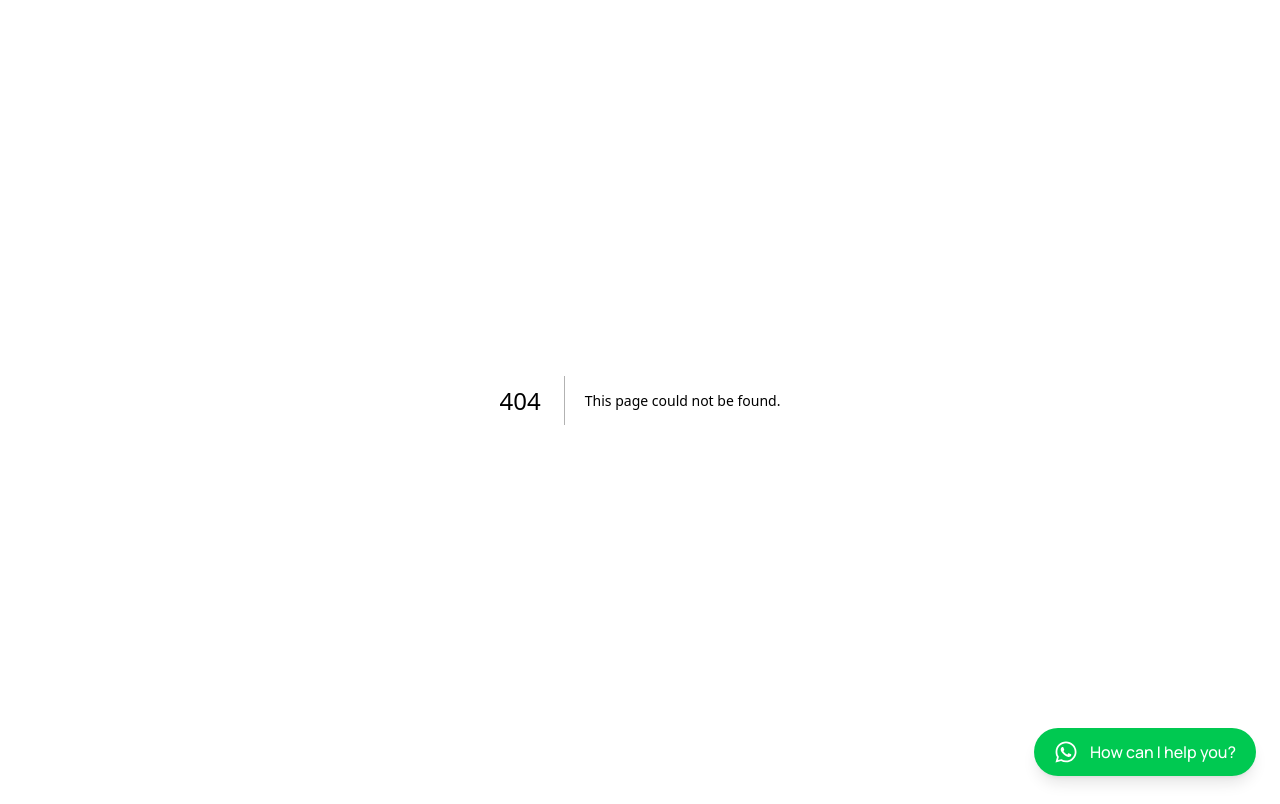
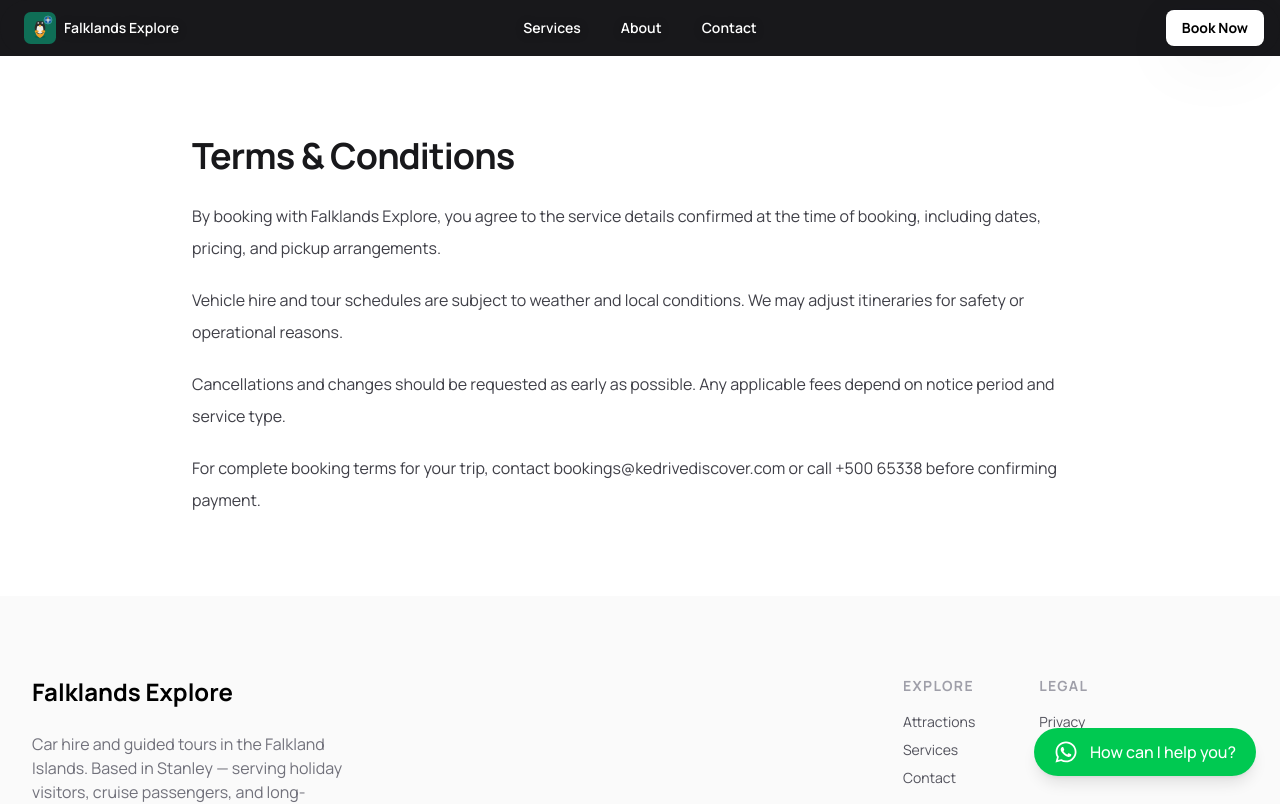
Before and after one commit to AbhishekSunar01/FalklandsExplore, a Next.js app: page /terms in a window 1280 px wide. Before the commit this address had no page. Shown: the top 804 px of the page. Built offline with nearby package versions, Linux system fonts and the light colour scheme.

Commit message:
minor fixes

```diff
--- a/app/about/page.tsx
+++ b/app/about/page.tsx
@@ -92,9 +92,12 @@
             {/* Photo */}
             <div className="relative">
               <div className="aspect-4/5 w-full overflow-hidden rounded-3xl bg-zinc-100">
-                <div className="flex h-full items-center justify-center text-sm font-medium tracking-wide text-zinc-400 uppercase">
-                  Photo of Kamal
-                </div>
+                <img
+                  src="/images/kamal.jpeg"
+                  alt="Kamal Gaudel, owner of Falklands Explore and Falkland Islands tour guide"
+                  className="h-full w-full object-cover object-center"
+                  loading="lazy"
+                />
               </div>
               {/* Floating badge */}
               <div className="absolute -right-4 -bottom-5 rounded-2xl border border-zinc-200 bg-white px-6 py-4 shadow-lg sm:-right-6">
--- /dev/null
+++ b/app/attractions/page.tsx
@@ -0,0 +1,100 @@
+import type { Metadata } from "next"
+
+import { Footer } from "@/components/layout/footer"
+import { NavbarComponent } from "@/components/layout/navbar"
+
+export const metadata: Metadata = {
+  title: "Falkland Islands Attractions",
+  description:
+    "Discover must-see Falkland Islands attractions including penguin colonies, coastlines, historic sites, and scenic day-trip routes from Stanley.",
+  alternates: { canonical: "https://falklandsexplore.com/attractions" },
+}
+
+const attractions = [
+  {
+    title: "Volunteer Point",
+    description:
+      "One of the top Falkland Islands attractions for king penguins, white-sand beaches, and dramatic coastal views.",
+  },
+  {
+    title: "Gypsy Cove",
+    description:
+      "A short trip from Stanley with wildlife, walking trails, and excellent opportunities to see Magellanic penguins.",
+  },
+  {
+    title: "Cape Pembroke Lighthouse",
+    description:
+      "A scenic coastal route ending at the iconic lighthouse and open sea views near Stanley.",
+  },
+  {
+    title: "Goose Green & Battlefield Sites",
+    description:
+      "Important historical landmarks from 1982, ideal for travelers interested in Falklands military history.",
+  },
+]
+
+export default function AttractionsPage() {
+  return (
+    <div className="flex min-h-screen flex-col">
+      <div
+        className="relative bg-cover bg-center bg-no-repeat"
+        style={{ backgroundImage: "url('/images/hero.jpg')" }}
+      >
+        <div className="absolute inset-0 bg-linear-to-b from-black/60 via-black/50 to-black/70" />
+        <div className="relative z-10">
+          <NavbarComponent />
+          <div className="px-4 pt-36 pb-20 text-center sm:px-6 lg:px-8">
+            <p className="mb-3 text-sm font-semibold tracking-[0.2em] text-emerald-400 uppercase">
+              Must-See Places
+            </p>
+            <h1 className="text-4xl font-bold tracking-tight text-white md:text-5xl">
+              Falkland Islands Attractions
+            </h1>
+            <p className="mx-auto mt-4 max-w-2xl text-lg text-zinc-300">
+              Wildlife, coastlines, history, and unforgettable viewpoints across
+              East Falkland.
+            </p>
+          </div>
+        </div>
+      </div>
+
+      <main className="flex-1 bg-white px-4 py-16 sm:px-6 md:py-20 lg:px-8">
+        <div className="mx-auto max-w-7xl">
+          <div className="grid gap-6 md:grid-cols-2">
+            {attractions.map((item) => (
+              <article
+                key={item.title}
+                className="rounded-2xl border border-zinc-200 bg-zinc-50 p-6"
+              >
+                <h2 className="mb-3 text-2xl font-bold tracking-tight text-zinc-900">
+                  {item.title}
+                </h2>
+                <p className="text-base leading-7 text-zinc-700">
+                  {item.description}
+                </p>
+              </article>
+            ))}
+          </div>
+
+          <div className="mt-10 rounded-2xl border border-zinc-200 bg-zinc-50 p-6">
+            <h3 className="mb-2 text-xl font-bold text-zinc-900">
+              Need help planning your route?
+            </h3>
+            <p className="mb-5 text-zinc-700">
+              We can tailor a day-by-day itinerary based on your interests,
+              travel dates, and weather conditions.
+            </p>
+            <a
+              href="/contact"
+              className="inline-flex items-center rounded-full bg-emerald-700 px-7 py-3 text-sm font-semibold text-white transition hover:bg-emerald-800"
+            >
+              Plan My Attractions Tour
+            </a>
+          </div>
+        </div>
+      </main>
+
+      <Footer />
+    </div>
+  )
+}
--- a/app/contact/page.tsx
+++ b/app/contact/page.tsx
@@ -15,8 +15,8 @@
   {
     icon: Mail,
     label: "Email",
-    value: "bookings@kedrivediscover.com",
-    href: "mailto:bookings@kedrivediscover.com",
+    value: "bookings@falklandsexplore.com",
+    href: "mailto:bookings@falklandsexplore.com",
   },
   {
     icon: Phone,
--- /dev/null
+++ b/app/privacy/page.tsx
@@ -0,0 +1,50 @@
+import type { Metadata } from "next"
+
+import { Footer } from "@/components/layout/footer"
+import { NavbarComponent } from "@/components/layout/navbar"
+
+export const metadata: Metadata = {
+  title: "Privacy Policy",
+  description:
+    "Read the privacy policy for Falklands Explore, including how we handle booking enquiries and customer contact details.",
+  alternates: { canonical: "https://falklandsexplore.com/privacy" },
+}
+
+export default function PrivacyPage() {
+  return (
+    <div className="flex min-h-screen flex-col">
+      <div className="bg-zinc-900">
+        <NavbarComponent />
+      </div>
+
+      <main className="flex-1 bg-white px-4 py-16 sm:px-6 md:py-20 lg:px-8">
+        <div className="mx-auto max-w-4xl">
+          <h1 className="mb-6 text-4xl font-bold tracking-tight text-zinc-900">
+            Privacy Policy
+          </h1>
+          <div className="space-y-5 text-base leading-8 text-zinc-700">
+            <p>
+              Falklands Explore respects your privacy. We only collect
+              information needed to respond to enquiries and process bookings.
+            </p>
+            <p>
+              Information you share by phone, email, WhatsApp, or contact forms
+              may include your name, contact details, travel dates, and service
+              preferences.
+            </p>
+            <p>
+              We do not sell your personal data. We use your information only
+              for communication, booking support, and customer service.
+            </p>
+            <p>
+              To request data updates or deletion, contact us at
+              bookings@kedrivediscover.com or call +500 65338.
+            </p>
+          </div>
+        </div>
+      </main>
+
+      <Footer />
+    </div>
+  )
+}
--- /dev/null
+++ b/app/terms/page.tsx
@@ -0,0 +1,53 @@
+import type { Metadata } from "next"
+
+import { Footer } from "@/components/layout/footer"
+import { NavbarComponent } from "@/components/layout/navbar"
+
+export const metadata: Metadata = {
+  title: "Terms & Conditions",
+  description:
+    "View the terms and conditions for car hire, tours, and transportation bookings with Falklands Explore.",
+  alternates: { canonical: "https://falklandsexplore.com/terms" },
+}
+
+export default function TermsPage() {
+  return (
+    <div className="flex min-h-screen flex-col">
+      <div className="bg-zinc-900">
+        <NavbarComponent />
+      </div>
+
+      <main className="flex-1 bg-white px-4 py-16 sm:px-6 md:py-20 lg:px-8">
+        <div className="mx-auto max-w-4xl">
+          <h1 className="mb-6 text-4xl font-bold tracking-tight text-zinc-900">
+            Terms & Conditions
+          </h1>
+          <div className="space-y-5 text-base leading-8 text-zinc-700">
+            <p>
+              By booking with Falklands Explore, you agree to the service
+              details confirmed at the time of booking, including dates,
+              pricing, and pickup arrangements.
+            </p>
+            <p>
+              Vehicle hire and tour schedules are subject to weather and local
+              conditions. We may adjust itineraries for safety or operational
+              reasons.
+            </p>
+            <p>
+              Cancellations and changes should be requested as early as
+              possible. Any applicable fees depend on notice period and service
+              type.
+            </p>
+            <p>
+              For complete booking terms for your trip, contact
+              bookings@kedrivediscover.com or call +500 65338 before confirming
+              payment.
+            </p>
+          </div>
+        </div>
+      </main>
+
+      <Footer />
+    </div>
+  )
+}
--- a/components/layout/navbar.tsx
+++ b/components/layout/navbar.tsx
@@ -37,7 +37,7 @@
   },
   {
     name: "Contact",
-    link: "contact",
+    link: "/contact",
   },
 ]
 
```
Also changed, not shown: public/images/kamal.jpeg (added).
